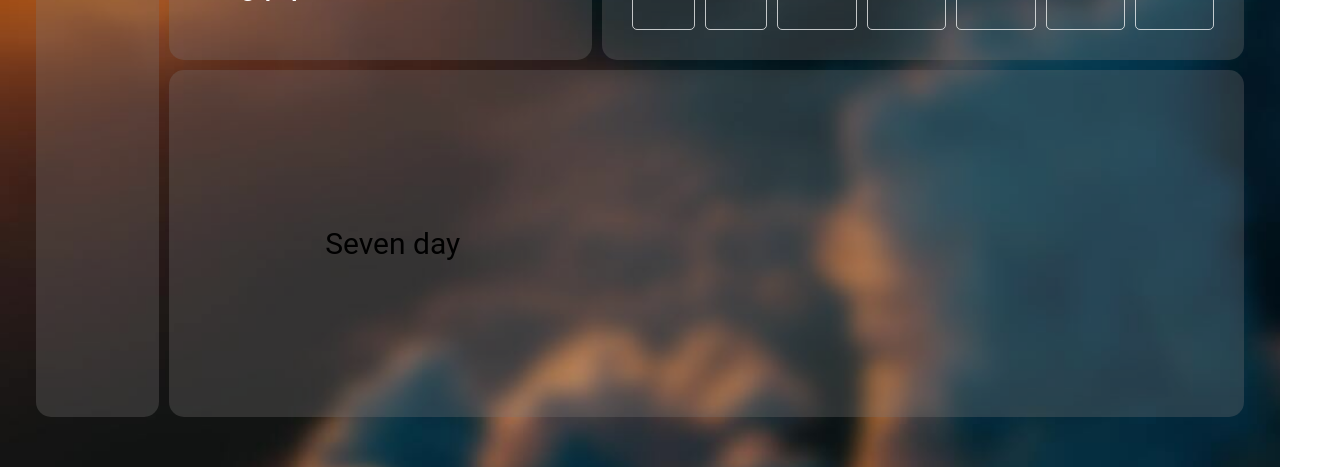
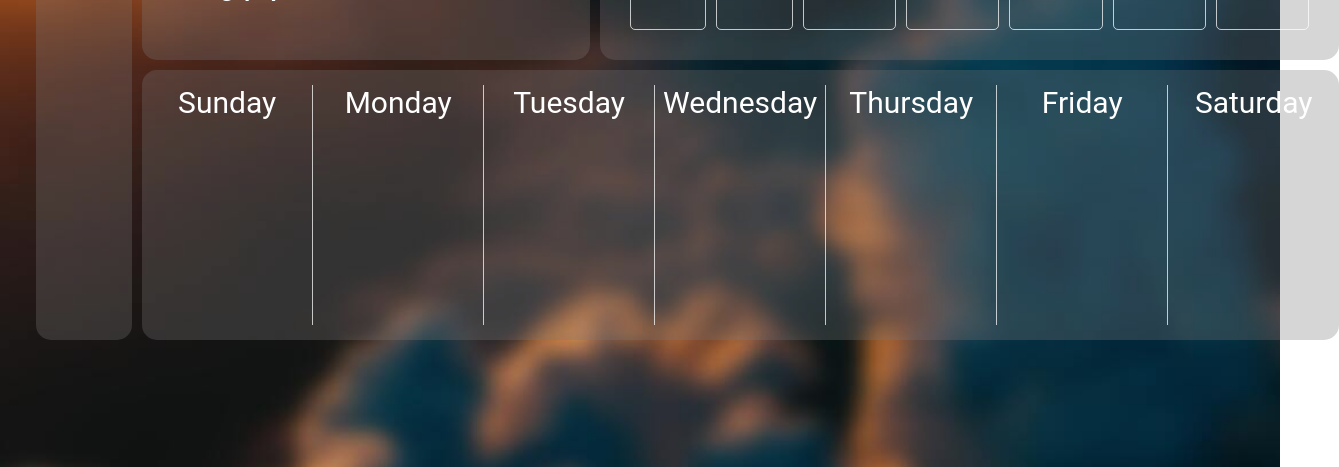
Before and after one commit to tdimitriadis/React-Weather-App, a React (Create React App) app: page / in a window 1280 px wide. Shown: the part 315-782 px from the top of the page, 1339 px wide, since content can reach past the window. Built offline with nearby package versions, Linux system fonts and the light colour scheme; no server answers.

Commit message:
Setting up skeleton for seven day forecast section

```diff
--- /dev/null
+++ b/src/components/SevenForecast.jsx
@@ -0,0 +1,19 @@
+import React from 'react';
+
+import './css/sevenForecast.css';
+
+const SevenForecast = () => {
+  return (
+    <div className='seven-forecast-grid-container'>
+      <div className='seven-forecast-one'>Sunday</div>
+      <div className='seven-forecast-two'>Monday</div>
+      <div className='seven-forecast-three'>Tuesday</div>
+      <div className='seven-forecast-four'>Wednesday</div>
+      <div className='seven-forecast-five'>Thursday</div>
+      <div className='seven-forecast-six'>Friday</div>
+      <div className='seven-forecast-seven'>Saturday</div>
+    </div>
+  );
+};
+
+export default SevenForecast;
--- /dev/null
+++ b/src/components/css/sevenForecast.css
@@ -0,0 +1,38 @@
+.seven-forecast-one {
+  grid-area: one;
+}
+.seven-forecast-two {
+  grid-area: two;
+}
+.seven-forecast-three {
+  grid-area: three;
+}
+.seven-forecast-four {
+  grid-area: four;
+}
+.seven-forecast-five {
+  grid-area: five;
+}
+.seven-forecast-six {
+  grid-area: six;
+}
+.seven-forecast-seven {
+  grid-area: seven;
+  font-size: 30px;
+  text-align: center;
+  color: white;
+}
+
+.seven-forecast-grid-container {
+  display: grid;
+  grid-template-areas: 'one two three four five six seven';
+  grid-template-columns: 5.7em 5.7em 5.7em 5.7em 5.7em 5.7em 5.7em;
+  grid-template-rows: 8em;
+}
+
+.seven-forecast-grid-container > div:not(:last-child) {
+  border-right: 1px solid #ffffffb9;
+  font-size: 30px;
+  text-align: center;
+  color: white;
+}
--- a/src/pages/Weather.jsx
+++ b/src/pages/Weather.jsx
@@ -5,6 +5,7 @@ import SimpleReport from '../components/SimpleReport';
 import CurrentLocation from '../components/CurrentLocation';
 import Modal from '../components/Modal.jsx';
 import HourlyForecast from '../components/HourlyForecast';
+import SevenForecast from '../components/SevenForecast.jsx';
 
 import './css/weather.css';
 
@@ -75,7 +76,9 @@ const Weather = () => {
         <div className='weather-forecast'>
           <HourlyForecast />
         </div>
-        <div className='weather-seven-day'>Seven day</div>
+        <div className='weather-seven-day'>
+          <SevenForecast />
+        </div>
       </div>
       {modal && (
         <Modal
--- a/src/pages/css/weather.css
+++ b/src/pages/css/weather.css
@@ -17,7 +17,7 @@
 }
 .weather-seven-day {
   grid-area: footer;
-  padding: 5.2em;
+  padding: 0.5em 0 0.5em 0;
 }
 
 .weather-grid-container {
```
